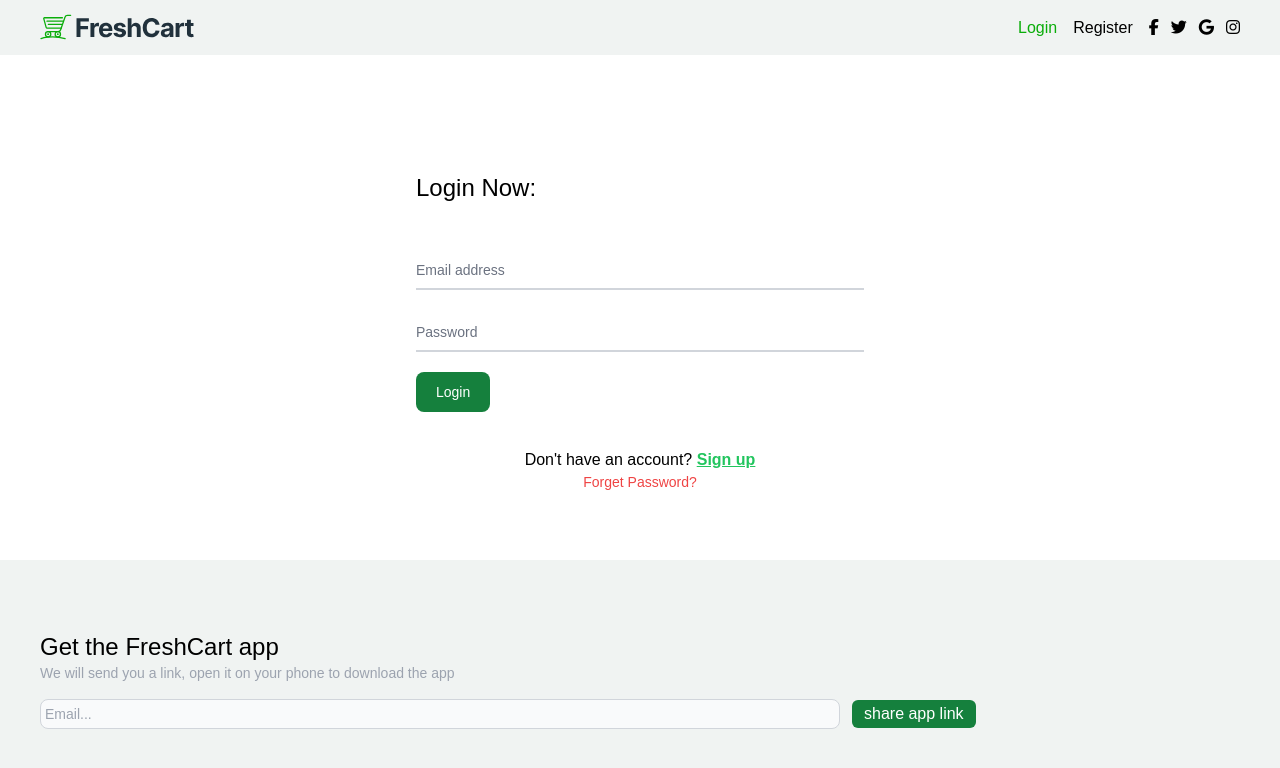
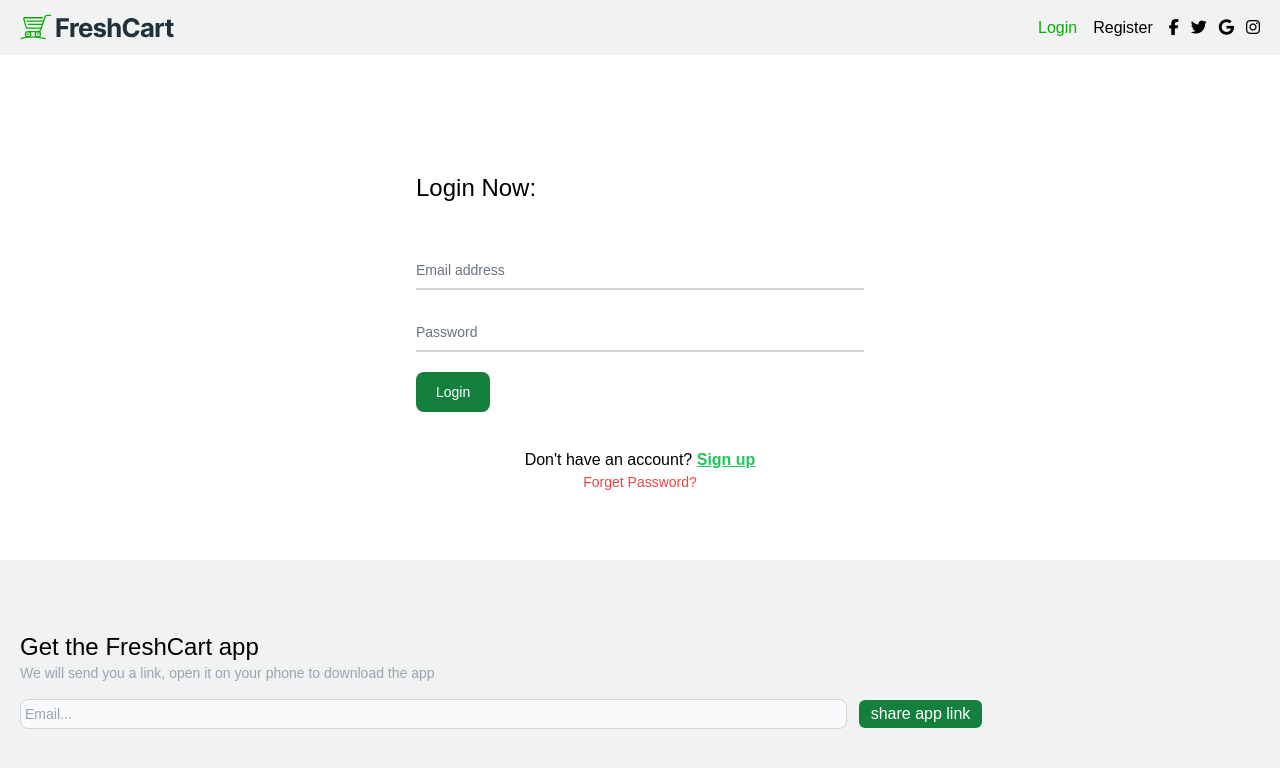
Before and after one commit to mayarkhaled111/E-Commerce, a React (Vite) app: page /#/login in a window 1280 px wide. Shown: the top 768 px of the page. Built offline with nearby package versions, Linux system fonts and the light colour scheme.

Commit message:
change padding of container

```diff
--- a/tailwind.config.js
+++ b/tailwind.config.js
@@ -7,7 +7,7 @@ export default {
   theme: {
     container: {
       center: true,
-      padding: '40px',
+      padding: '20px',
     },
     extend: {},
   },
```
